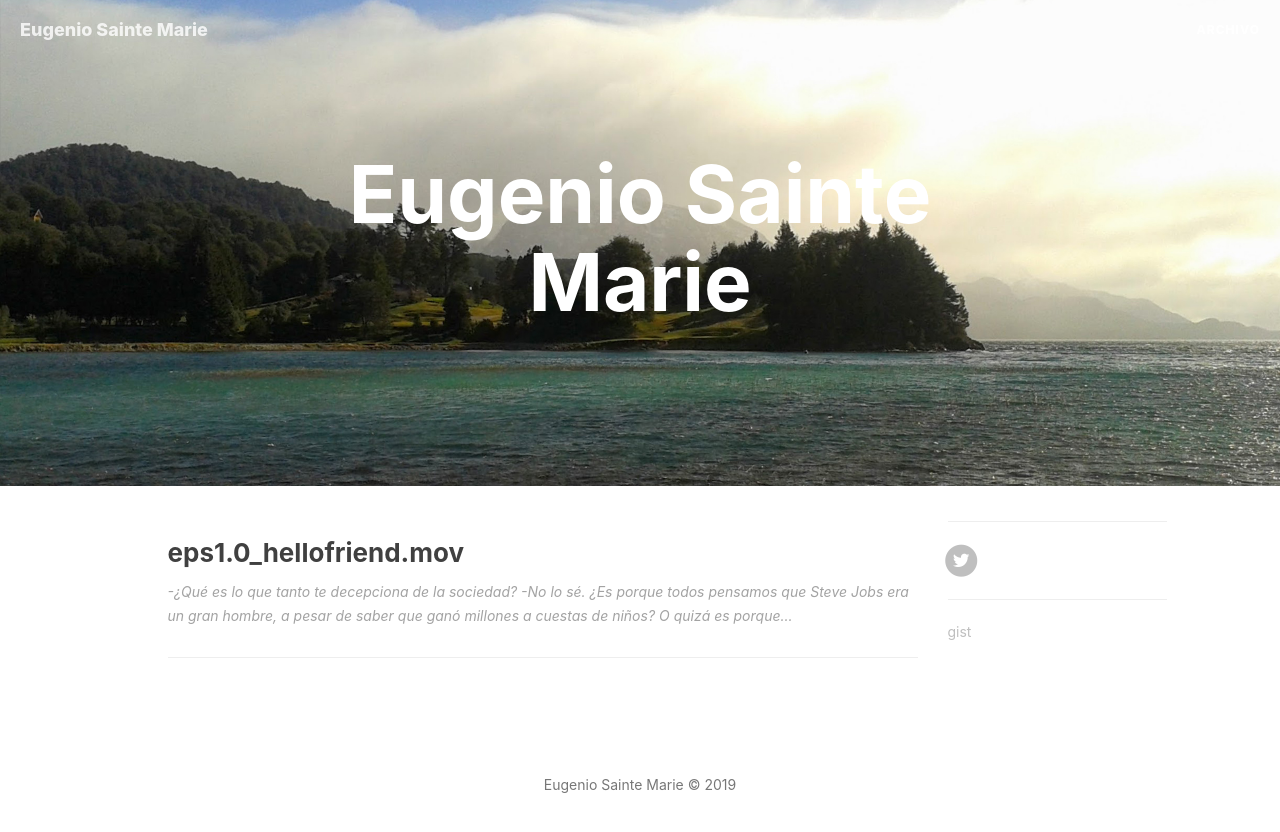
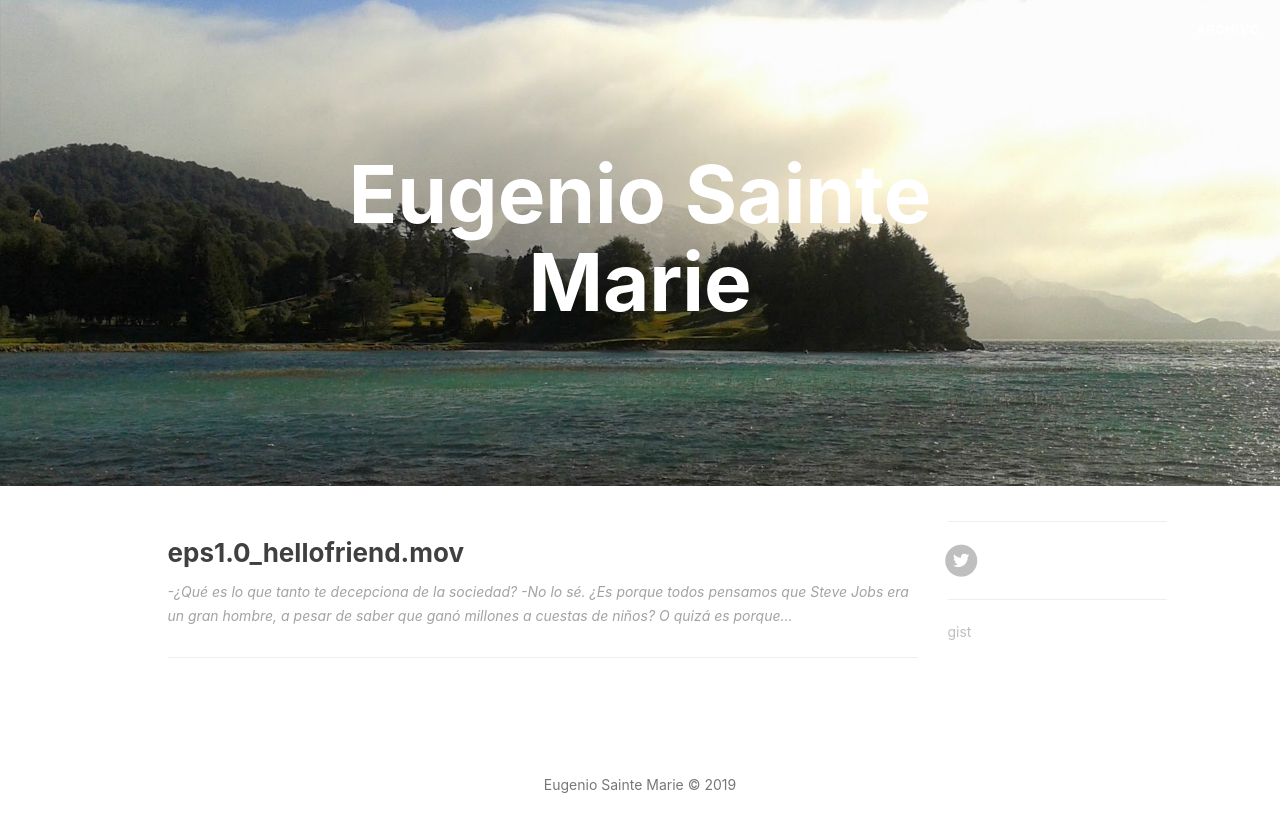
Before and after one commit to eugeniosaintemarie/notes, a Jekyll site: the page built from index.html, in a window 1280 px wide. Shown: the top 832 px of the page. Built offline with Jekyll 4.4.1, drawn with Linux system fonts in a browser that asks for light colours; the list of posts is cut into pages by our own code; comment, search, counter and statistics services are not loaded.

Commit message:
Update index.html

```diff
--- a/index.html
+++ b/index.html
@@ -4,7 +4,7 @@ description: ""
 ---
 
 <style>
-  navbar-brand {display: none !important;}
+  .navbar-brand {display: none !important;}
 </style>
 
 {% for post in paginator.posts %}
```
